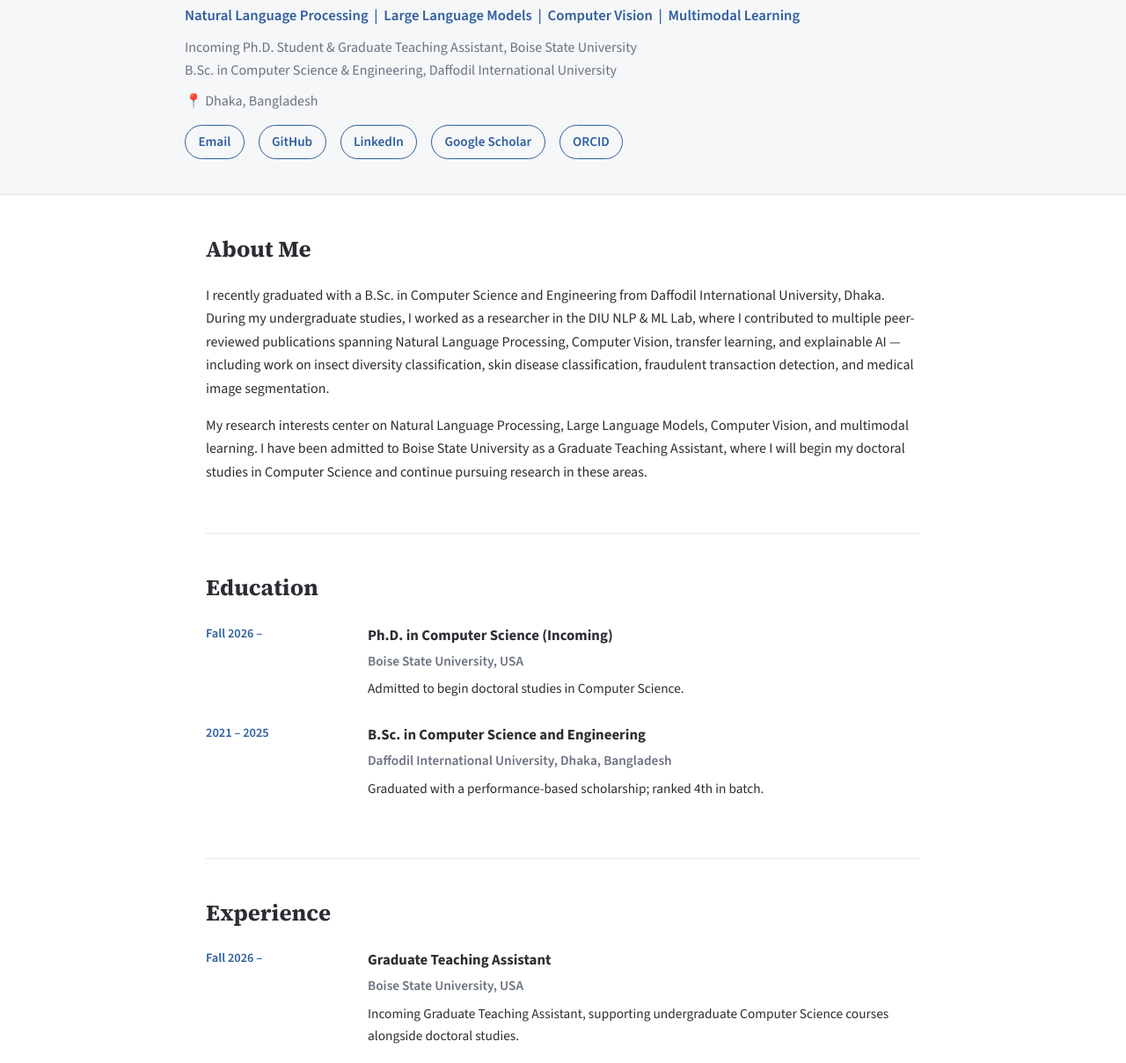
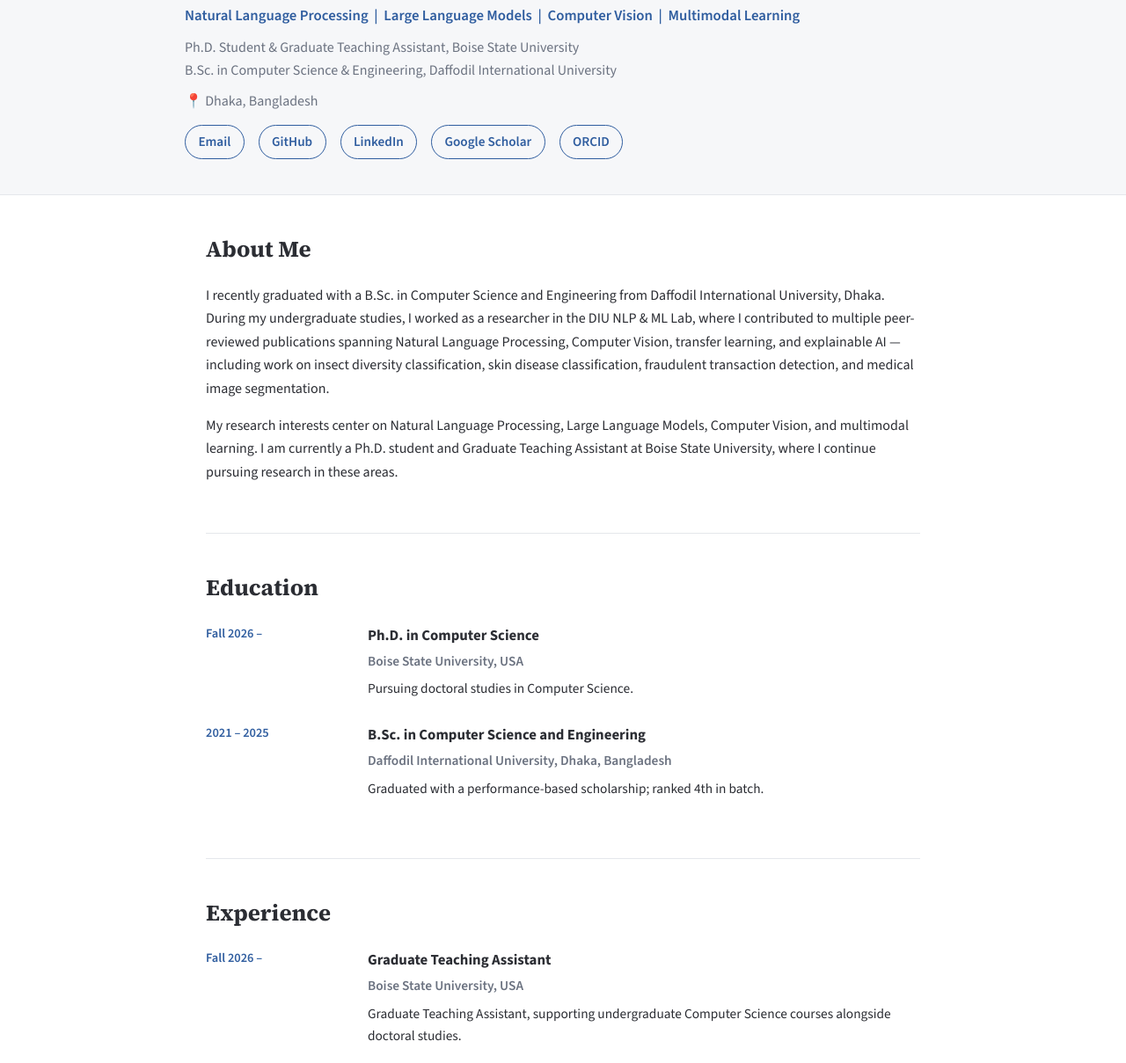
Before and after one commit to smshaqib/academic, a plain HTML site: page index.html in a window 1280 px wide. Shown: the part 371-1580 px from the top of the page at 88% size. Drawn offline with nearby package versions, Linux system fonts and the light colour scheme.

Commit message:
Updated BSU Status

```diff
--- a/index.html
+++ b/index.html
@@ -38,7 +38,7 @@
         <h1>SM Shaqib</h1>
         <p class="hero-role">Natural Language Processing &nbsp;|&nbsp; Large Language Models &nbsp;|&nbsp; Computer Vision &nbsp;|&nbsp; Multimodal Learning</p>
         <p class="hero-affiliation">
-          Incoming Ph.D. Student &amp; Graduate Teaching Assistant, Boise State University<br>
+          Ph.D. Student &amp; Graduate Teaching Assistant, Boise State University<br>
           B.Sc. in Computer Science &amp; Engineering, Daffodil International University
         </p>
         <p class="hero-location">📍 Dhaka, Bangladesh</p>
@@ -68,9 +68,8 @@
       </p>
       <p>
         My research interests center on Natural Language Processing, Large Language Models, Computer Vision,
-        and multimodal learning. I have been admitted to Boise State University as a Graduate Teaching
-        Assistant, where I will begin my doctoral studies in Computer Science and continue pursuing research
-        in these areas.
+        and multimodal learning. I am currently a Ph.D. student and Graduate Teaching Assistant at Boise
+        State University, where I continue pursuing research in these areas.
       </p>
     </section>
 
@@ -81,9 +80,9 @@
         <div class="timeline-item">
           <div class="timeline-date">Fall 2026 –</div>
           <div class="timeline-content">
-            <h3>Ph.D. in Computer Science (Incoming)</h3>
+            <h3>Ph.D. in Computer Science</h3>
             <p class="org">Boise State University, USA</p>
-            <p>Admitted to begin doctoral studies in Computer Science.</p>
+            <p>Pursuing doctoral studies in Computer Science.</p>
           </div>
         </div>
         <div class="timeline-item">
@@ -106,7 +105,7 @@
           <div class="timeline-content">
             <h3>Graduate Teaching Assistant</h3>
             <p class="org">Boise State University, USA</p>
-            <p>Incoming Graduate Teaching Assistant, supporting undergraduate Computer Science courses
+            <p>Graduate Teaching Assistant, supporting undergraduate Computer Science courses
                alongside doctoral studies.</p>
           </div>
         </div>
```
